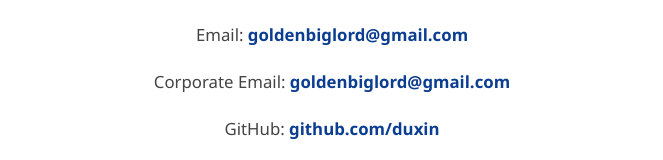
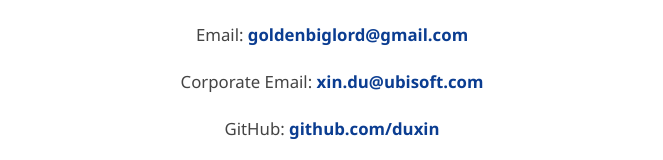
Before and after one commit to xindu-soulgain/xindu-soulgain.github.io, a plain HTML site: page index.html in a window 1280 px wide. Shown: the part 183-343 px from the top of the page, without its empty margins (308-971 px from the left). Drawn offline with Linux system fonts and the light colour scheme.

Commit message:
Update index.html

```diff
--- a/index.html
+++ b/index.html
@@ -101,7 +101,7 @@
 
     <div class="contact-info">
       <p>Email: <a href="mailto:goldenbiglord@gmail.com">goldenbiglord@gmail.com</a></p>
-      <p>Corporate Email: <a href="mailto:goldenbiglord@gmail.com">goldenbiglord@gmail.com</a></p>
+      <p>Corporate Email: <a href="mailto:xin.du@ubisoft.com">xin.du@ubisoft.com</a></p>
       <p>GitHub: <a href="https://github.com/xindu-soulgain" target="_blank" rel="noopener">github.com/duxin</a></p>
       <p>Personal Website: <a href="https://xindu-soulgain.github.io" target="_blank" rel="noopener">duxin.github.io</a></p>
     </div>
```
